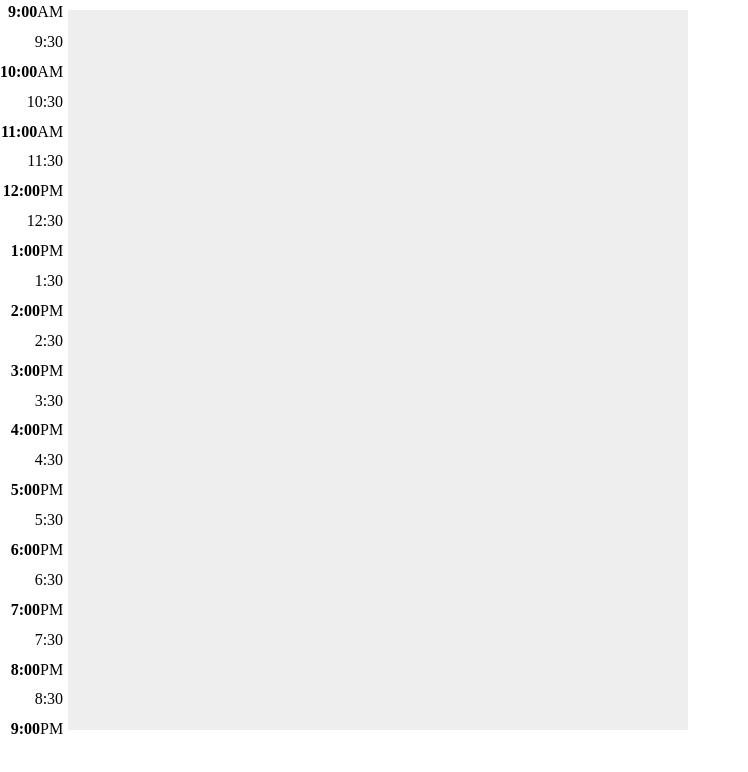
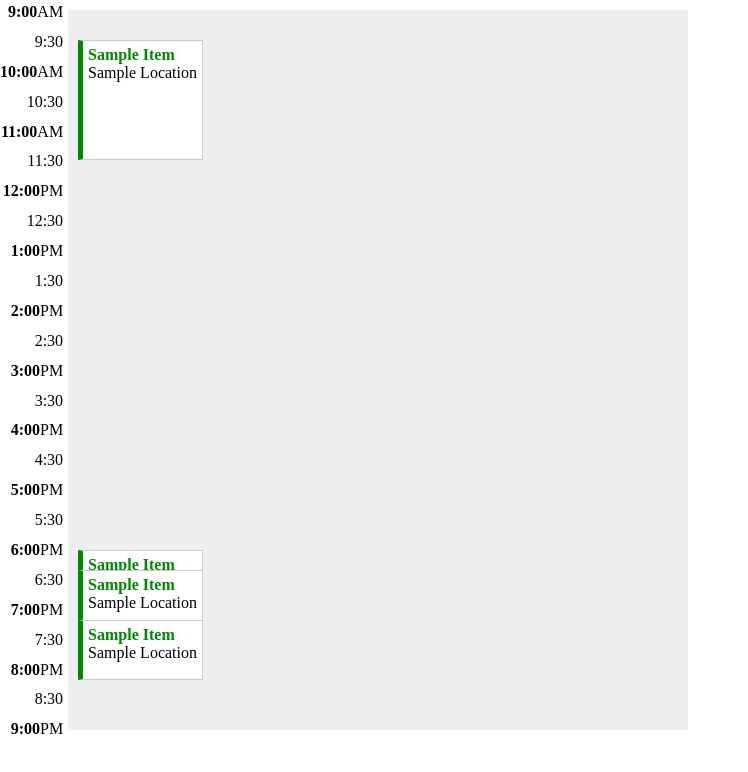
Before and after one commit to HCoban/SingleDayCalendar, a plain HTML site: page index.html in a window 1280 px wide. Shown: the whole page, without its empty margins (0-748 px from the left). Drawn offline with Linux system fonts and the light colour scheme.

Commit message:
implemented rendering events in the events div

```diff
--- a/javascripts/application.js
+++ b/javascripts/application.js
@@ -31,22 +31,56 @@ function Calendar () {
       }
     }
   };
+
 }
 
-function CalendarEvent (id, start, end) {
+function CalendarEvent (id, event) {
   this.id = id;
-  this.start = start;
-  this.end = end;
+  this.start = event.start;
+  this.end = event.end;
+  this.duration = this.end - this.start;
+  this.item = event.item || "Sample Item";
+  this.location = event.location || "Sample Location";
   this.adjacent = [];
 }
 
 function layOutDay (events) {
   var calendar = new Calendar;
   for (var i = 0; i < events.length; i++) {
-    var currentEvent = new CalendarEvent(i, events[i].start, events[i].end);
+    var currentEvent = new CalendarEvent(i, events[i]);
     calendar.addEvent(currentEvent);
   }
 
   calendar.addAdjacentEvents();
+  render(calendar);
+}
+
+function render (calendar) {
+  var container = document.getElementsByClassName("events-container")[0];
+  var eventsDiv = document.createElement("div");
+  eventsDiv.className = "events";
+
+  for (var i = 0; i < calendar.events.length; i++) {
+    var currentEvent = calendar.getEvent(i);
+    var eventDiv = document.createElement("div");
+    eventDiv.className = "event";
+    eventDiv.style.setProperty("top", `${currentEvent.start}px`);
+    eventDiv.style.setProperty("height", `${currentEvent.duration}px`);
+
+    var item = document.createElement("span");
+    item.className = "item";
+    item.textContent = currentEvent.item;
+    eventDiv.appendChild(item);
+
+    var location = document.createElement("span");
+    location.className = "location";
+    location.textContent = currentEvent.location;
+    eventDiv.appendChild(location);
+
+    eventsDiv.appendChild(eventDiv);
+
+    container.appendChild(eventsDiv);
+  }
+
 
 }
--- a/stylesheets/application.css
+++ b/stylesheets/application.css
@@ -41,3 +41,26 @@ html, body, header, ul, li, div, span {
   box-sizing: border-box;
   float: left;
 }
+
+.events {
+  position: relative;
+}
+
+.event {
+  position: absolute;
+  background-color: #fff;
+  border: 1px solid #ccc;
+  border-left: 5px solid #080;
+  padding: 5px;
+  overflow: hidden;
+}
+
+.item {
+  display: block;
+  color: #080;
+  font-weight: bold;
+}
+
+.location {
+  display: block;
+}
```
